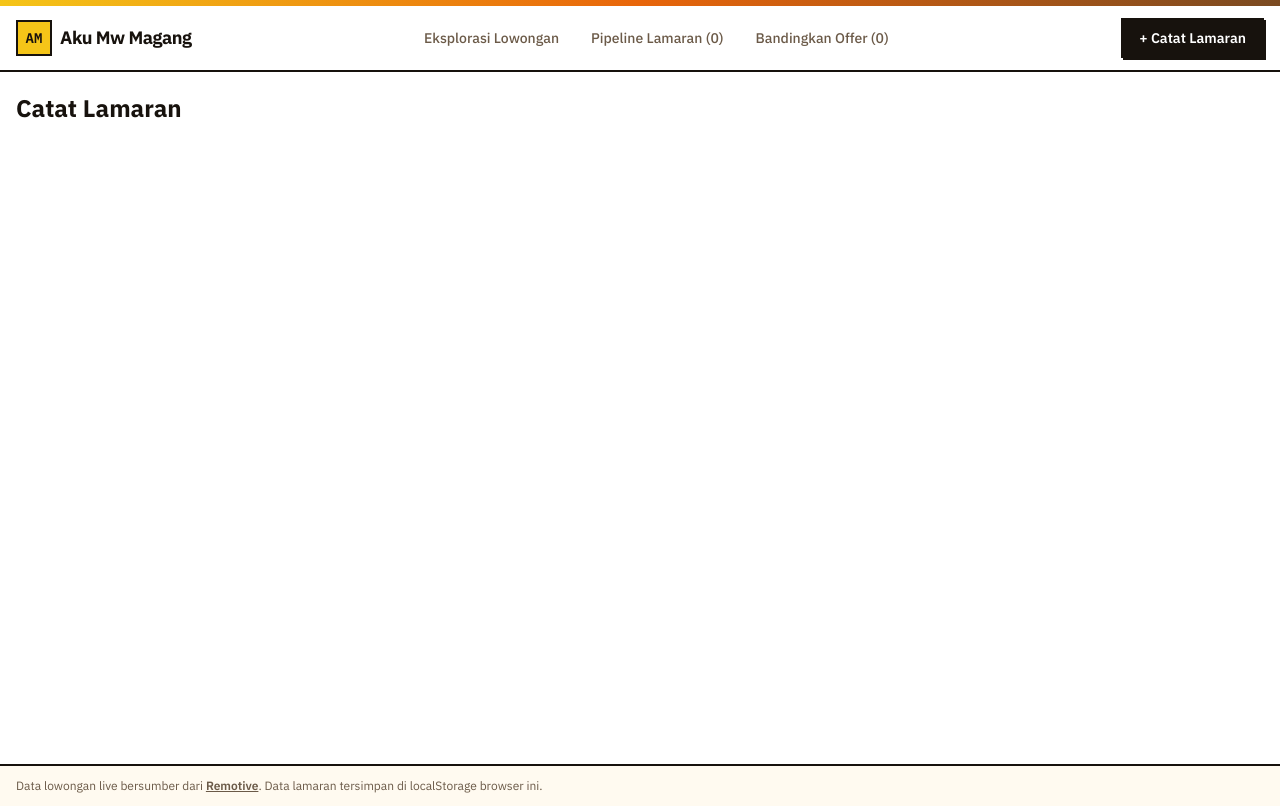
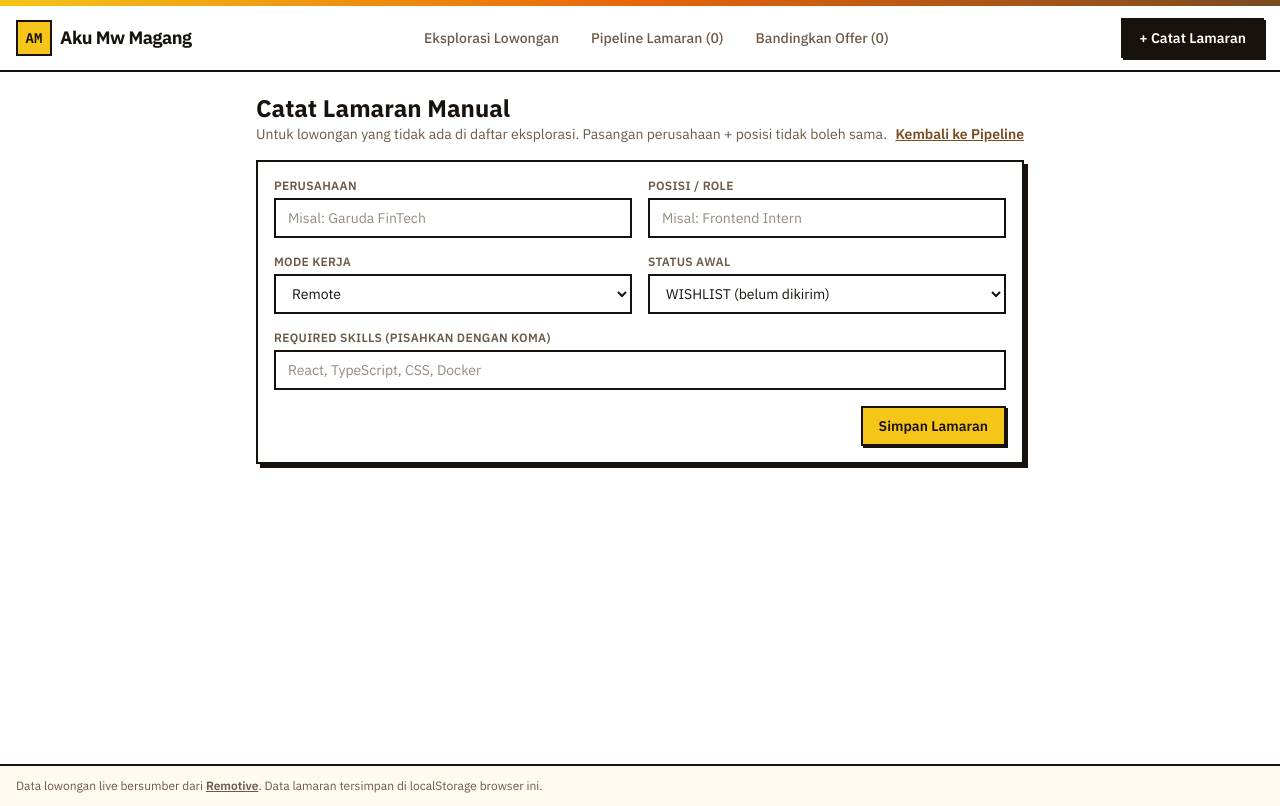
Before and after one commit to DaffHaxxim/pweb-react-A14-2026, a React (Vite) app: page /lamaran/baru in a window 1280 px wide. Built offline with nearby package versions, Linux system fonts and the light colour scheme; no server answers.

Commit message:
Fitur 2: form tambah lamaran manual dengan validasi, anti-duplikat, dan auto-focus

```diff
--- a/src/App.tsx
+++ b/src/App.tsx
@@ -8,7 +8,7 @@ import { HalamanLowongan } from "./pages/HalamanLowongan";
 import { HalamanOffer } from "./pages/HalamanOffer";
 import { HalamanTidakDitemukan } from "./pages/HalamanTidakDitemukan";
 import { ambilLowongan } from "./services/jobService";
-import type { Application } from "./types/lamaran";
+import type { Application, DataLamaranBaru } from "./types/lamaran";
 import type { JobListing, SumberData } from "./types/lowongan";
 import { buatLamaranBaru, sudahDilamar, tebakModeKerja } from "./utils/lamaran";
 
@@ -87,6 +87,12 @@ export default function App() {
     setApplications((prev) => [lamaranBaru, ...prev]);
   };
 
+  // Simpan lamaran dari form manual (validasi sudah dilakukan di FormLamaran)
+  const tambahLamaran = (data: DataLamaranBaru) => {
+    const lamaranBaru = buatLamaranBaru(data, "form manual");
+    setApplications((prev) => [lamaranBaru, ...prev]);
+  };
+
   // ===== Tabel route =====
   return (
     <Routes>
@@ -110,7 +116,10 @@ export default function App() {
           }
         />
         <Route path="lamaran" element={<HalamanLamaran />} />
-        <Route path="lamaran/baru" element={<HalamanCatatLamaran />} />
+        <Route
+          path="lamaran/baru"
+          element={<HalamanCatatLamaran applications={applications} onTambah={tambahLamaran} />}
+        />
         <Route path="offer" element={<HalamanOffer />} />
         <Route path="*" element={<HalamanTidakDitemukan />} />
       </Route>
--- /dev/null
+++ b/src/components/FormLamaran.tsx
@@ -0,0 +1,202 @@
+import { useRef, useState } from "react";
+import type { Application, DataLamaranBaru, WorkMode } from "../types/lamaran";
+import { pisahkanSkill, sudahDilamar } from "../utils/lamaran";
+import { KELAS_INPUT, KELAS_INPUT_GALAT, KELAS_LABEL, KELAS_PANEL, KELAS_PESAN_GALAT } from "./gaya";
+import { Tombol } from "./Tombol";
+
+interface FormLamaranProps {
+  applications: Application[]; // dipakai untuk cek duplikat
+  onSimpan: (data: DataLamaranBaru) => void;
+}
+
+// Pesan error per input (kosong = tidak ada error)
+interface GalatForm {
+  company?: string;
+  role?: string;
+  cvVersion?: string;
+  appliedDate?: string;
+  requiredSkills?: string;
+}
+
+// Fitur 2: Form tambah lamaran manual (controlled form: setiap input punya value + onChange)
+export function FormLamaran({ applications, onSimpan }: FormLamaranProps) {
+  const [company, setCompany] = useState("");
+  const [role, setRole] = useState("");
+  const [workMode, setWorkMode] = useState<WorkMode>("Remote");
+  const [status, setStatus] = useState<"WISHLIST" | "APPLIED">("WISHLIST");
+  const [cvVersion, setCvVersion] = useState("");
+  const [appliedDate, setAppliedDate] = useState("");
+  const [teksSkill, setTeksSkill] = useState("");
+  const [galat, setGalat] = useState<GalatForm>({});
+
+  // useRef untuk memfokuskan kursor ke input pertama yang error
+  const refCompany = useRef<HTMLInputElement>(null);
+  const refRole = useRef<HTMLInputElement>(null);
+  const refCv = useRef<HTMLInputElement>(null);
+  const refTanggal = useRef<HTMLInputElement>(null);
+  const refSkill = useRef<HTMLInputElement>(null);
+
+  const handleSubmit = (e: React.FormEvent) => {
+    e.preventDefault();
+
+    // Kumpulkan semua error dulu. galatBaru adalah objek lokal (bukan state), jadi boleh diisi langsung.
+    const galatBaru: GalatForm = {};
+    const skills = pisahkanSkill(teksSkill);
+
+    if (company.trim() === "") galatBaru.company = "Nama perusahaan wajib diisi.";
+    if (role.trim() === "") galatBaru.role = "Posisi / role wajib diisi.";
+    if (!galatBaru.company && !galatBaru.role && sudahDilamar(applications, company, role)) {
+      galatBaru.company = `Lamaran ${company.trim()} - ${role.trim()} sudah ada (tidak boleh duplikat).`;
+    }
+    if (status === "APPLIED") {
+      if (cvVersion.trim() === "") galatBaru.cvVersion = "Versi CV wajib diisi untuk status APPLIED.";
+      if (appliedDate === "") galatBaru.appliedDate = "Tanggal melamar wajib diisi untuk status APPLIED.";
+    }
+    if (skills.length === 0) galatBaru.requiredSkills = "Isi minimal satu skill, pisahkan dengan koma.";
+
+    setGalat(galatBaru);
+
+    // Auto-focus ke input error pertama, mengikuti urutan input di form
+    if (galatBaru.company) refCompany.current?.focus();
+    else if (galatBaru.role) refRole.current?.focus();
+    else if (galatBaru.cvVersion) refCv.current?.focus();
+    else if (galatBaru.appliedDate) refTanggal.current?.focus();
+    else if (galatBaru.requiredSkills) refSkill.current?.focus();
+
+    // Ada error: berhenti, jangan simpan
+    if (Object.keys(galatBaru).length > 0) return;
+
+    // Lolos validasi: kirim data ke parent (lifting state up)
+    onSimpan({
+      company,
+      role,
+      workMode,
+      status,
+      requiredSkills: skills,
+      // Data CV hanya dikirim jika status awal APPLIED
+      cvVersion: status === "APPLIED" ? cvVersion.trim() : undefined,
+      appliedDate: status === "APPLIED" ? appliedDate : undefined,
+    });
+  };
+
+  return (
+    // noValidate: validasi bawaan browser dimatikan agar validasi + auto-focus kita yang berjalan
+    <form onSubmit={handleSubmit} noValidate className={`${KELAS_PANEL} space-y-4`}>
+      <div className="grid grid-cols-1 gap-4 md:grid-cols-2">
+        <div>
+          <label htmlFor="company" className={KELAS_LABEL}>
+            Perusahaan
+          </label>
+          <input
+            id="company"
+            ref={refCompany}
+            value={company}
+            onChange={(e) => setCompany(e.target.value)}
+            placeholder="Misal: Garuda FinTech"
+            className={galat.company ? KELAS_INPUT_GALAT : KELAS_INPUT}
+          />
+          {galat.company && <p className={KELAS_PESAN_GALAT}>{galat.company}</p>}
+        </div>
+
+        <div>
+          <label htmlFor="role" className={KELAS_LABEL}>
+            Posisi / Role
+          </label>
+          <input
+            id="role"
+            ref={refRole}
+            value={role}
+            onChange={(e) => setRole(e.target.value)}
+            placeholder="Misal: Frontend Intern"
+            className={galat.role ? KELAS_INPUT_GALAT : KELAS_INPUT}
+          />
+          {galat.role && <p className={KELAS_PESAN_GALAT}>{galat.role}</p>}
+        </div>
+
+        <div>
+          <label htmlFor="workMode" className={KELAS_LABEL}>
+            Mode Kerja
+          </label>
+          <select
+            id="workMode"
+            value={workMode}
+            onChange={(e) => setWorkMode(e.target.value as WorkMode)}
+            className={KELAS_INPUT}
+          >
+            <option value="Remote">Remote</option>
+            <option value="Hybrid">Hybrid</option>
+            <option value="Onsite">Onsite</option>
+          </select>
+        </div>
+
+        <div>
+          <label htmlFor="status" className={KELAS_LABEL}>
+            Status Awal
+          </label>
+          <select
+            id="status"
+            value={status}
+            onChange={(e) => setStatus(e.target.value as "WISHLIST" | "APPLIED")}
+            className={KELAS_INPUT}
+          >
+            <option value="WISHLIST">WISHLIST (belum dikirim)</option>
+            <option value="APPLIED">APPLIED (sudah dikirim)</option>
+          </select>
+        </div>
+
+        {/* Input kondisional: hanya muncul jika Status Awal = APPLIED */}
+        {status === "APPLIED" && (
+          <>
+            <div>
+              <label htmlFor="cvVersion" className={KELAS_LABEL}>
+                Versi CV
+              </label>
+              <input
+                id="cvVersion"
+                ref={refCv}
+                value={cvVersion}
+                onChange={(e) => setCvVersion(e.target.value)}
+                placeholder="Misal: CV-Kapten-v2.pdf"
+                className={galat.cvVersion ? KELAS_INPUT_GALAT : KELAS_INPUT}
+              />
+              {galat.cvVersion && <p className={KELAS_PESAN_GALAT}>{galat.cvVersion}</p>}
+            </div>
+            <div>
+              <label htmlFor="appliedDate" className={KELAS_LABEL}>
+                Tanggal Melamar
+              </label>
+              <input
+                id="appliedDate"
+                type="date"
+                ref={refTanggal}
+                value={appliedDate}
+                onChange={(e) => setAppliedDate(e.target.value)}
+                className={galat.appliedDate ? KELAS_INPUT_GALAT : KELAS_INPUT}
+              />
+              {galat.appliedDate && <p className={KELAS_PESAN_GALAT}>{galat.appliedDate}</p>}
+            </div>
+          </>
+        )}
+      </div>
+
+      <div>
+        <label htmlFor="requiredSkills" className={KELAS_LABEL}>
+          Required Skills (pisahkan dengan koma)
+        </label>
+        <input
+          id="requiredSkills"
+          ref={refSkill}
+          value={teksSkill}
+          onChange={(e) => setTeksSkill(e.target.value)}
+          placeholder="React, TypeScript, CSS, Docker"
+          className={galat.requiredSkills ? KELAS_INPUT_GALAT : KELAS_INPUT}
+        />
+        {galat.requiredSkills && <p className={KELAS_PESAN_GALAT}>{galat.requiredSkills}</p>}
+      </div>
+
+      <div className="flex justify-end">
+        <Tombol type="submit">Simpan Lamaran</Tombol>
+      </div>
+    </form>
+  );
+}
--- a/src/pages/HalamanCatatLamaran.tsx
+++ b/src/pages/HalamanCatatLamaran.tsx
@@ -1,3 +1,36 @@
-export function HalamanCatatLamaran() {
-  return <h1 className="text-2xl font-bold">Catat Lamaran</h1>;
+import { Link, useNavigate } from "react-router";
+import { FormLamaran } from "../components/FormLamaran";
+import type { Application, DataLamaranBaru } from "../types/lamaran";
+
+interface HalamanCatatLamaranProps {
+  applications: Application[];
+  onTambah: (data: DataLamaranBaru) => void;
 }
+
+// Halaman form tambah lamaran manual ("/lamaran/baru")
+export function HalamanCatatLamaran({ applications, onTambah }: HalamanCatatLamaranProps) {
+  // useNavigate: pindah halaman lewat kode, setelah logika simpan selesai
+  const navigate = useNavigate();
+
+  const handleSimpan = (data: DataLamaranBaru) => {
+    onTambah(data);
+    navigate("/lamaran");
+  };
+
+  return (
+    <section className="mx-auto max-w-3xl space-y-4">
+      <div className="flex flex-wrap items-end justify-between gap-2">
+        <div>
+          <h1 className="text-2xl font-bold">Catat Lamaran Manual</h1>
+          <p className="text-sm text-redup">
+            Untuk lowongan yang tidak ada di daftar eksplorasi. Pasangan perusahaan + posisi tidak boleh sama.
+          </p>
+        </div>
+        <Link to="/lamaran" className="text-sm font-semibold text-cokelat underline hover:text-oranye">
+          Kembali ke Pipeline
+        </Link>
+      </div>
+      <FormLamaran applications={applications} onSimpan={handleSimpan} />
+    </section>
+  );
+}
```
